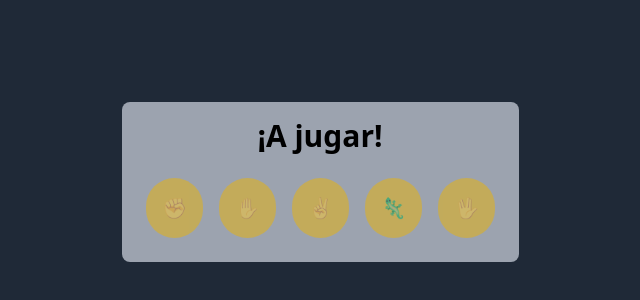
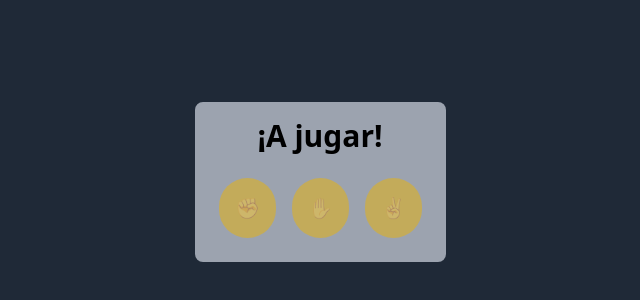
Before and after one commit to Joel-Sempere-Cobos/piedra-papel-tijeras, a React (Vite) app: page / in a window 1280 px wide. Shown: the part 218-518 px from the top of the page, without its empty margins (320-960 px from the left). Built offline with nearby package versions, Linux system fonts and the light colour scheme; the HTML template or start-up script is replaced by a standard one.

Commit message:
bug solucionado y formato

```diff
--- a/src/App.jsx
+++ b/src/App.jsx
@@ -1,11 +1,10 @@
 import { useEffect, useState } from 'react';
 
 const options = [
-  { id: 0, name: 'Piedra', emoji: '✊', beats: [2, 3] },
+  { id: 0, name: 'Piedra', emoji: '✊', beats: [2] },
   { id: 1, name: 'Papel', emoji: '✋', beats: [0] },
-  { id: 2, name: 'Tijera', emoji: '✌️', beats: [1, 3] },
-  { id: 3, name: 'Lagarto', emoji: '🦎', beats: [1] },
-  { id: 4, name: 'Spock', emoji: '🖖', beats: [3, 0] },
+  { id: 2, name: 'Tijera', emoji: '✌️', beats: [1] },
+
 ];
 
 const getResult = (userChoice, computerChoice) => {
@@ -41,9 +40,10 @@ if (userChoice !== null){
       },[computerChoice])
 
   const handlePlay = (choice) => {
+
+    setDisabled(true);
     setUserChoice(choice);
-    setDisabled(true);
-    const randomChoice = Math.floor(Math.random() * 5);
+    const randomChoice = Math.floor(Math.random() * 3);
     setTimeout(() => {
       setComputerChoice(randomChoice);
     }, 1500);
@@ -51,17 +51,19 @@ if (userChoice !== null){
     setTimeout(() => {
 
       setResult(getResult(choice, randomChoice));
+      setDisabled(false);
+
     }, 3000);
 
     clearTimeout()
+
   };
 
   const reset = () => {
+
     setComputerChoice(null)
-    setUserChoice(null)
+    setComputerMessage(null)
     setDisabled(false)
-    setComputerMessage(null)
-    setUserMessage(null)
     setResult(null)
   }
 
@@ -69,30 +71,36 @@ if (userChoice !== null){
     <div className="flex items-center justify-center h-screen bg-gray-800 ">
       <div className="rounded-lg p-4 bg-gray-400 ">
         <h1 className="text-3xl mb-4 text-center font-bold">¡A jugar!</h1>
-        <div className="max-w-md mx-auto">
+        <div className="max-w-md mx-auto  ">
+          <div className='flex justify-center'>
           {options.map((option) => (
             <button
-              className="rounded-full px-4 py-4 m-2 text-xl font-bold text-white bg-yellow-500 opacity-50 hover:opacity-100"
+              className="rounded-full px-4 py-4 m-2 text-xl font-bold text-white bg-yellow-500 opacity-50 hover:opacity-100 content-center"
               key={option.id}
               disabled={disabled}
-              onClick={() => handlePlay(option.id)}
+              onClick={() => {
+                reset();
+                handlePlay(option.id)}}
               title={option.name}
             >
               {option.emoji}
             </button>
           ))}
+          </div>
           {userChoice !== null && (
-            <p className='text-xl mt-4'>{userMessage}</p>
+            <p className='text-xl mt-4 text-center'>{userMessage}</p>
           )}
           {userChoice !== null && (
-            <p className='text-xl mt-4'>{computerMessage}</p>
+            <p className='text-xl mt-4 text-center'>{computerMessage}</p>
           )}
           {result !== null && (
             <div className='mt-8'>
-              {result === 0 && (<p className='text-xl mt-4'>¡Es un empate!</p>) }
-              {result === 1 && (<p className='text-xl mt-4'>¡Has ganado!</p>) }
-              {result === 2 && (<p className='text-xl mt-4'>¡Has perdido!</p>) }
-              <button className='rounded-lg bg-yellow-500 ' onClick={reset}>Reiniciar</button>
+              {result === 0 && (<p className='text-xl mt-4 text-center font-bold'>🤷‍♂️ ¡Es un empate! 🤷‍♂️</p>) }
+              {result === 1 && (<p className='text-xl mt-4 text-center font-bold'>✅ ¡Has ganado! ✅</p>) }
+              {result === 2 && (<p className='text-xl mt-4 text-center font-bold'>❌ ¡Has perdido! ❌</p>) }
+              <div className='mt-10 flex justify-center'>
+              <button className='rounded-lg bg-yellow-500 px-5 py-2 hover:bg-yellow-300' onClick={reset}>Reiniciar</button>
+              </div>
             </div>
           )}
 
```
